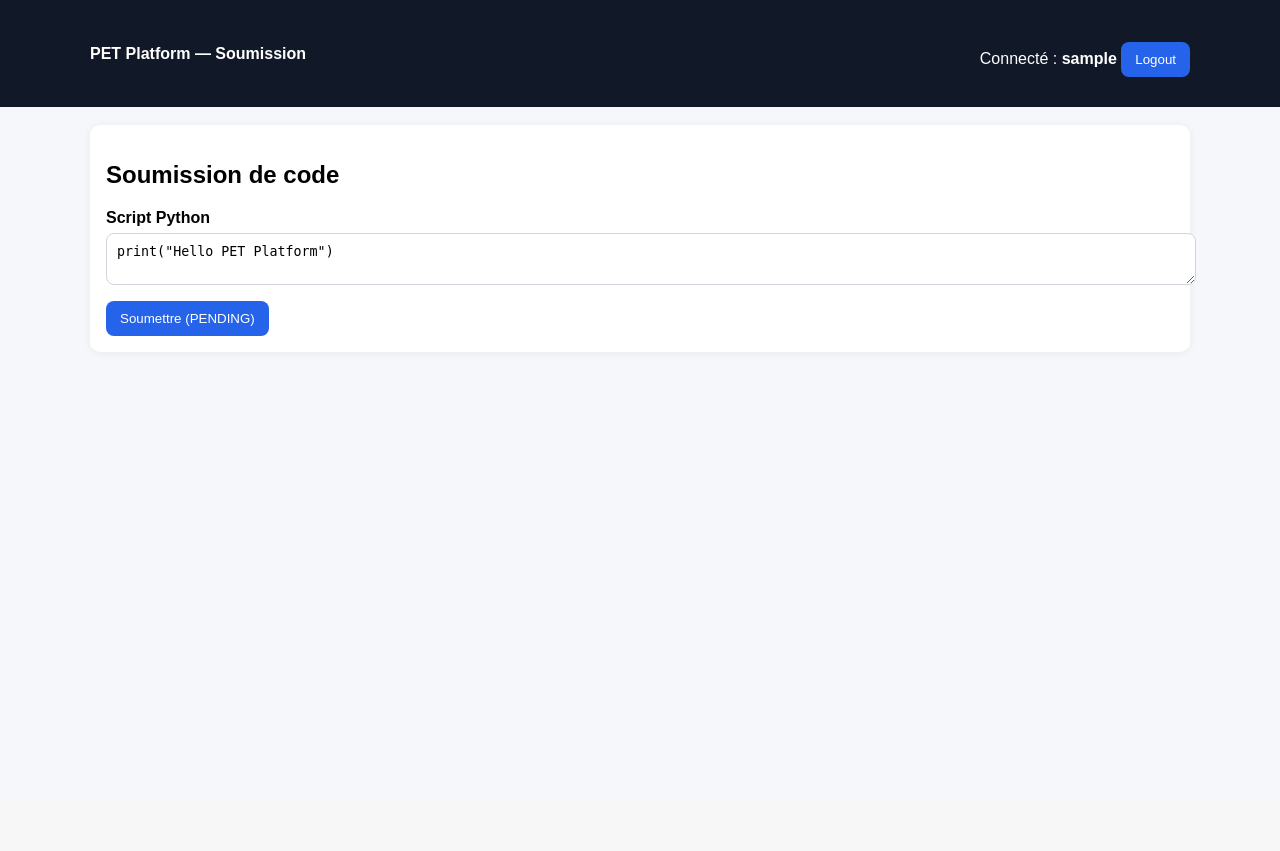
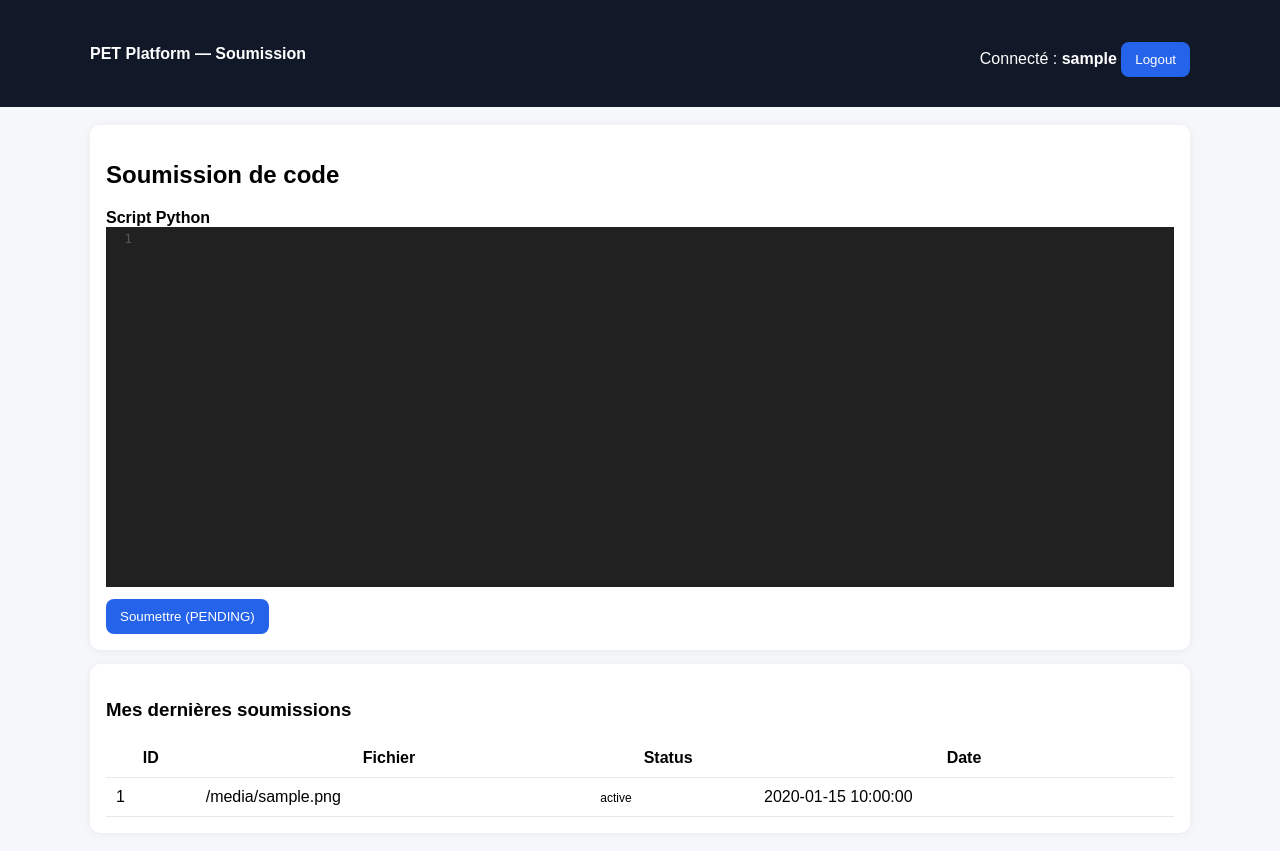
Before and after one commit to ElimranyAbdelmoumen/PET_Projet, a Flask app: page /web/submit in a window 1280 px wide. Before the commit the page ends 336 px from the top, so only its background shows below. Run offline with Flask 3, Linux system fonts and the light colour scheme; the visitor is signed in with stand-in values (Sample User, id 1); a database or web service that is not in the repository returns one stand-in record (values such as "Sample title"); some libraries are stand-ins or nearby versions.

Commit message:
"Changement sur IU pour Submissions et affiuvhage de table de submissions coté utilisateur avec etat de ce submit"

```diff
--- a/backend/app/models/submission.py
+++ b/backend/app/models/submission.py
@@ -35,6 +35,18 @@
     )
 
 
+def list_user_submissions(user_id: int):
+    return fetchall(
+        """
+        SELECT id, file_path, status, created_at
+        FROM submissions
+        WHERE user_id = %s
+        ORDER BY id DESC
+        """,
+        (user_id,),
+    )
+
+
 def update_status(submission_id: int, status: str):
     execute(
         "UPDATE submissions SET status=%s, updated_at=NOW() WHERE id=%s",
--- a/backend/app/routes/web.py
+++ b/backend/app/routes/web.py
@@ -5,6 +5,7 @@
     create_submission,
     get_submission,
     list_all_submissions,
+    list_user_submissions,
     update_status,
 )
 from app.utils.authz import login_required, admin_required
@@ -72,12 +73,15 @@
 @bp.get("/web/submit")
 @login_required
 def submit_page():
+    user_id = session["user_id"]
     sid = request.args.get("sid", type=int)
     result = get_submission(sid) if sid else None
+    submissions = list_user_submissions(user_id)
     return render_template(
         "submit.html",
         username=session.get("username"),
         result=result,
+        submissions=submissions,
         error=None,
     )
 
@@ -86,7 +90,15 @@
 def submit_post():
     code = request.form.get("code", "")
     if not code.strip():
-        return render_template("submit.html", username=session.get("username"), result=None, error="Code requis.")
+        user_id = session["user_id"]
+        submissions = list_user_submissions(user_id)
+        return render_template(
+            "submit.html",
+            username=session.get("username"),
+            result=None,
+            submissions=submissions,
+            error="Code requis.",
+        )
 
     user_id = session["user_id"]
 
@@ -102,6 +114,18 @@
 
     created = create_submission(user_id, file_path)
     return redirect(url_for("web.submit_page", sid=created["id"]))
+
+
+@bp.get("/web/my-submissions")
+@login_required
+def my_submissions():
+    user_id = session["user_id"]
+    subs = list_user_submissions(user_id)
+    return render_template(
+        "my_submissions.html",
+        username=session.get("username"),
+        submissions=subs,
+    )
 
 
 @bp.get("/web/admin/submissions")
--- a/backend/app/static/css/app.css
+++ b/backend/app/static/css/app.css
@@ -23,3 +23,18 @@
 .flash.success { background: #d1fae5; }
 .flash.error { background: #fee2e2; }
 .flash.info { background: #e0f2fe; }
+
+.code-editor {
+  font-family: "Fira Code", Consolas, "Courier New", monospace;
+  background: #0b1020;
+  color: #e5e7eb;
+  min-height: 340px;
+  height: 340px;
+  resize: vertical;
+  padding: 12px;
+  border-radius: 8px;
+  border: 1px solid #111827;
+  line-height: 1.4;
+  font-size: 14px;
+  white-space: pre;
+}
--- a/backend/app/templates/submit.html
+++ b/backend/app/templates/submit.html
@@ -4,6 +4,9 @@
   <meta charset="utf-8" />
   <title>Submit - PET</title>
   <link rel="stylesheet" href="{{ url_for('static', filename='css/app.css') }}">
+  <!-- CodeMirror CSS (éditeur de code) -->
+  <link rel="stylesheet" href="https://cdnjs.cloudflare.com/ajax/libs/codemirror/5.65.16/codemirror.min.css" integrity="sha512-0k9R+K8Smtmq/Op8Dm3XgtYj/OEr2Zb48j1vYvk4VHKZrnk7MrmhoLQO8MuYpdPnrBxE3KRS6LNlMut5CnvUNA==" crossorigin="anonymous" referrerpolicy="no-referrer" />
+  <link rel="stylesheet" href="https://cdnjs.cloudflare.com/ajax/libs/codemirror/5.65.16/theme/material-darker.min.css" integrity="sha512-3TrD4ibh5raBGnlr1JbikKpKt+0Ma5YrnNXTVR2oD4+vC4XzY/aWzB8CKztCOM8rtz6RffgJdnvRBc3pE5cAsw==" crossorigin="anonymous" referrerpolicy="no-referrer" />
 </head>
 <body>
   <div class="topbar">
@@ -27,12 +30,79 @@
         {% endif %}
       </div>
 
-      <form method="post" action="/web/submit">
+      <form id="submit-form" method="post" action="/web/submit">
         <label for="code">Script Python</label>
-        <textarea id="code" name="code" placeholder="Collez votre script Python ici..." required>print("Hello PET Platform")</textarea>
+        <textarea
+          id="code"
+          name="code"
+          class="code-editor"
+          placeholder="Écrivez ici votre script Python..."
+          required
+        ></textarea>
         <button type="submit">Soumettre (PENDING)</button>
       </form>
     </div>
+
+    <div class="card">
+      <h3>Mes dernières soumissions</h3>
+      {% if not submissions %}
+        <p class="hint">Aucune soumission pour le moment.</p>
+      {% else %}
+        <table class="table">
+          <thead>
+            <tr>
+              <th>ID</th>
+              <th>Fichier</th>
+              <th>Status</th>
+              <th>Date</th>
+            </tr>
+          </thead>
+          <tbody>
+            {% for s in submissions %}
+            <tr>
+              <td>{{ s.id }}</td>
+              <td>{{ s.file_path }}</td>
+              <td>
+                <span class="badge {{ s.status|lower }}">
+                  {{ s.status }}
+                </span>
+              </td>
+              <td>{{ s.created_at }}</td>
+            </tr>
+            {% endfor %}
+          </tbody>
+        </table>
+      {% endif %}
+    </div>
   </div>
+
+  <!-- CodeMirror JS -->
+  <script src="https://cdnjs.cloudflare.com/ajax/libs/codemirror/5.65.16/codemirror.min.js" integrity="sha512-zgQd1wXBGWYTkU9Xh8HMScVYAVpTuikkK9nw2Z5arZvEHCrx0+5RTbf1nthzkibPA9BREAVUSAX9AFgmpSHaHQ==" crossorigin="anonymous" referrerpolicy="no-referrer"></script>
+  <script src="https://cdnjs.cloudflare.com/ajax/libs/codemirror/5.65.16/mode/python/python.min.js" integrity="sha512-QtOzMs+9uW9/LPvd2zY+W3YVaVg2LUaI4mQjbEh6z6DdobvOWxmXjke5SMyHnkNldYzALuP0tqgcDRdrUsTolw==" crossorigin="anonymous" referrerpolicy="no-referrer"></script>
+
+  <script>
+    (function() {
+      var textarea = document.getElementById("code");
+      if (!textarea) return;
+
+      var editor = CodeMirror.fromTextArea(textarea, {
+        lineNumbers: true,
+        mode: "python",
+        theme: "material-darker",
+        indentUnit: 4,
+        tabSize: 4,
+        lineWrapping: true,
+      });
+
+      editor.setSize("100%", 360);
+
+      var form = document.getElementById("submit-form");
+      if (form) {
+        form.addEventListener("submit", function() {
+          textarea.value = editor.getValue();
+        });
+      }
+    })();
+  </script>
 </body>
 </html>
```
Also changed, not shown: backend/app/templates/my_submissions.html (added, +54 -0 lines), storage/submissions/user1_20260303_155007.py (added), storage/submissions/user1_20260303_160325.py (added), storage/submissions/user2_20260303_155023.py (added).
